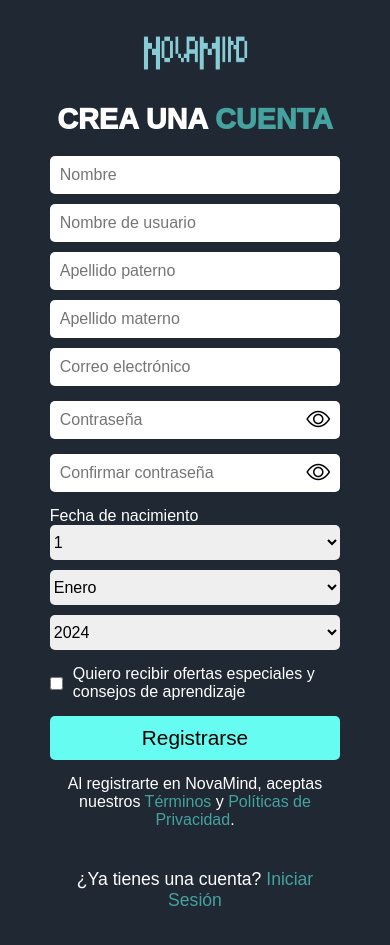
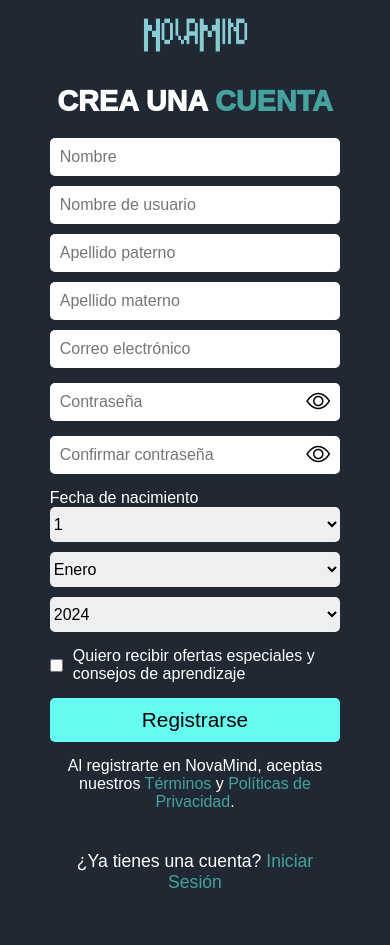
Before and after one commit to tarelo1804/tarelo1804.github.io, a PHP site: page /signup.html in a window 390 px wide. Shown: the top 945 px of the page. Run offline with PHP 8.4, Linux system fonts and the light colour scheme.

Commit message:
update 35

```diff
--- a/novamind/css/mediaquery-signup.css
+++ b/novamind/css/mediaquery-signup.css
@@ -200,9 +200,7 @@
         height: 100%;
     }
     .signup-container {
-        display: flex;
         flex-direction: column;
-        justify-content: flex-start;
         min-height: 100vh;
         overflow-y: auto;
     }
@@ -216,14 +214,12 @@
     .form-section {
         width: 95%;
         margin: 0 auto;
-        padding-top: 50px;
+        padding-top: 30px;
         height: auto;
         justify-content: center;
     }
     .form-section > h2{
         font-size: 1.8rem;
-
-
     }
     #center{
         height: auto;
@@ -240,7 +236,6 @@
     }
     input[type="email"], input[type="password"] {
         width: 100%;
-
     }
     .birthday {
         flex-direction: column;
```
